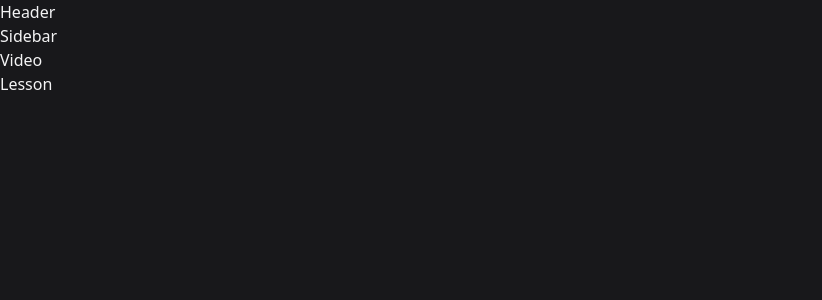
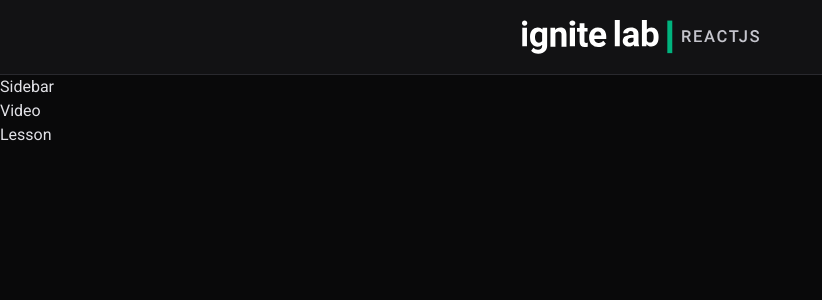
Before and after one commit to viniciusbossle/ignite-lab-02, a React (Vite) app in the folder event-platform/: page / in a window 1280 px wide. Shown: the top 300 px of the page, without its empty margins (0-822 px from the left). Built offline with nearby package versions, Linux system fonts and the light colour scheme.

Commit message:
configuração das cores e fontes do design no tailwind e finalização do Header

```diff
--- a/event-platform/index.html
+++ b/event-platform/index.html
@@ -4,7 +4,12 @@
     <meta charset="UTF-8" />
     <link rel="icon" type="image/svg+xml" href="/src/favicon.svg" />
     <meta name="viewport" content="width=device-width, initial-scale=1.0" />
-    <title>Vite App</title>
+
+    <link rel="preconnect" href="https://fonts.googleapis.com" />
+    <link rel="preconnect" href="https://fonts.gstatic.com" crossorigin />
+    <link href="https://fonts.googleapis.com/css2?family=Roboto:wght@400;500;700&display=swap" rel="stylesheet" />
+
+    <title>Event Platform</title>
   </head>
   <body>
     <div id="root"></div>
--- a/event-platform/src/components/Header.tsx
+++ b/event-platform/src/components/Header.tsx
@@ -1,5 +1,9 @@
+import { Logo } from "./Logo";
+
 export function Header() {
   return  (
-    <h1>Header</h1>
+    <header className="w-full py-5 flex items-center justify-center bg-gray-700 border-b border-gray-600">
+      <Logo />
+    </header>
   )
 }
--- a/event-platform/src/styles/global.css
+++ b/event-platform/src/styles/global.css
@@ -3,5 +3,5 @@
 @tailwind utilities;
 
 body {
-  @apply bg-zinc-900 text-zinc-100;
+  @apply bg-gray-900 text-gray-100;
 }
--- a/event-platform/tailwind.config.js
+++ b/event-platform/tailwind.config.js
@@ -1,10 +1,39 @@
 /** @type {import('tailwindcss').Config} */
 module.exports = {
   content: [
-    './src/**/*.tsx'
+    './src/**/*.{js,jsx,ts,tsx}'
   ],
   theme: {
-    extend: {},
+    extend: {
+      fontFamily: {
+        sans: "Roboto, sans-serif",
+      },
+      colors: {
+        green: {
+          300: '#00B37E',
+          500: '#00875F',
+          700: '#015F43',
+        },
+        blue: {
+          500: '#81D8F7',
+        },
+        orange: {
+          500: '#FBA94C',
+        },
+        red: {
+          500: '#F75A68',
+        },
+        gray: {
+          100: '#E1E1E6',
+          200: '#C4C4CC',
+          300: '#8D8D99',
+          500: '#323238',
+          600: '#29292E',
+          700: '#121214',
+          900: '#09090A'
+        }
+      },
+    },
   },
   plugins: [],
 }
```
